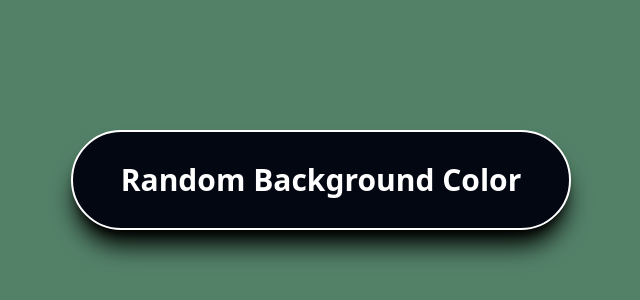
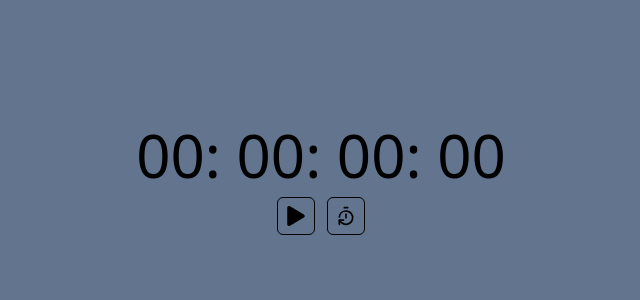
Before and after one commit to snippet-labs/REACTLAB, a React (Vite) app: page / in a window 1280 px wide. Shown: the part 220-520 px from the top of the page, without its empty margins (319-959 px from the left). Built offline with nearby package versions, Linux system fonts and the light colour scheme.

Commit message:
project(stopwatch): completed the application; add start, stop & restart functionalities

```diff
--- a/src/App.jsx
+++ b/src/App.jsx
@@ -8,8 +8,11 @@ import HandlingForm from "./components/Hooks/useRefHook/HandlingForm";
 import FormDetails from "./tryityourself/Akash/FormDetails";
 import RandomBackground from "./tryityourself/Akash/RandomBackground";
 
+// PROJECTS
+import StopWatch from "./project/StopWatch/StopWatch";
+
 const App = () => {
-  return <RandomBackground />;
+  return <StopWatch />;
 };
 
 export default App;
--- a/src/index.css
+++ b/src/index.css
@@ -2,3 +2,4 @@
 @import "./components/Hooks/useRefHook/HandlingForm.style.css";
 @import "./tryityourself/Akash/FormDetails.style.css";
 @import "./tryityourself/Akash/RandomBackground.style.css";
+@import "./project/StopWatch/StopWatch.style.css";
--- /dev/null
+++ b/src/project/StopWatch/StopWatch.jsx
@@ -0,0 +1,66 @@
+import React, { useEffect, useRef, useState } from "react";
+
+// ICONS
+import { FaPlay } from "react-icons/fa";
+import { FaPause } from "react-icons/fa6";
+import { LuTimerReset } from "react-icons/lu";
+
+const StopWatch = () => {
+  // STATES
+  const [isRunning, setIsRuning] = useState(() => {
+    return false;
+  });
+  const [elapsedTime, setElapsedTime] = useState(0);
+  const startTimeRef = useRef(0);
+  const intervalTimeRef = useRef(null);
+
+  //   SIDE-EFFECTS
+  useEffect(() => {
+    if (isRunning) {
+      startTimeRef.current = Date.now() - elapsedTime;
+      intervalTimeRef.current = setInterval(() => {
+        setElapsedTime(Date.now() - startTimeRef.current);
+      }, 10);
+
+      return () => clearInterval(intervalTimeRef.current);
+    }
+  }, [isRunning]);
+
+  //   HANDLER FUNCTIONS
+  const handleStartOrStop = () => {
+    return setIsRuning((previous) => !previous);
+  };
+
+  const handleReset = () => {
+    setIsRuning(false);
+    setElapsedTime(0);
+  };
+
+  const displayStopWatchTime = (elapsedTime) => {
+    let hours = Math.floor(elapsedTime / (1000 * 60 * 60));
+    let minutes = Math.floor((elapsedTime / (1000 * 60)) % 60);
+    let seconds = Math.floor((elapsedTime / 1000) % 60);
+    let milliseconds = Math.floor((elapsedTime % 1000) / 10);
+    return `
+    ${hours.toString().padStart(2, "0")}:
+    ${minutes.toString().padStart(2, "0")}:
+    ${seconds.toString().padStart(2, "0")}:
+    ${milliseconds.toString().padStart(2, "0")}`;
+  };
+
+  return (
+    <div className="CONTAINER">
+      <div className="text-6xl">{displayStopWatchTime(elapsedTime)}</div>
+      <div className="mt-3 flex items-center justify-center gap-3">
+        <button className="BUTTON" onClick={handleStartOrStop}>
+          {isRunning ? <FaPause size={20} /> : <FaPlay size={20} />}
+        </button>
+        <button className="BUTTON" onClick={handleReset}>
+          <LuTimerReset size={20} />
+        </button>
+      </div>
+    </div>
+  );
+};
+
+export default StopWatch;
--- /dev/null
+++ b/src/project/StopWatch/StopWatch.style.css
@@ -0,0 +1,7 @@
+.CONTAINER {
+  @apply h-screen w-full flex flex-col items-center justify-center bg-slate-500 text-black;
+}
+
+.BUTTON {
+  @apply p-2 rounded-md border-1 border-black hover:bg-black hover:text-white hover:cursor-pointer;
+}
```
